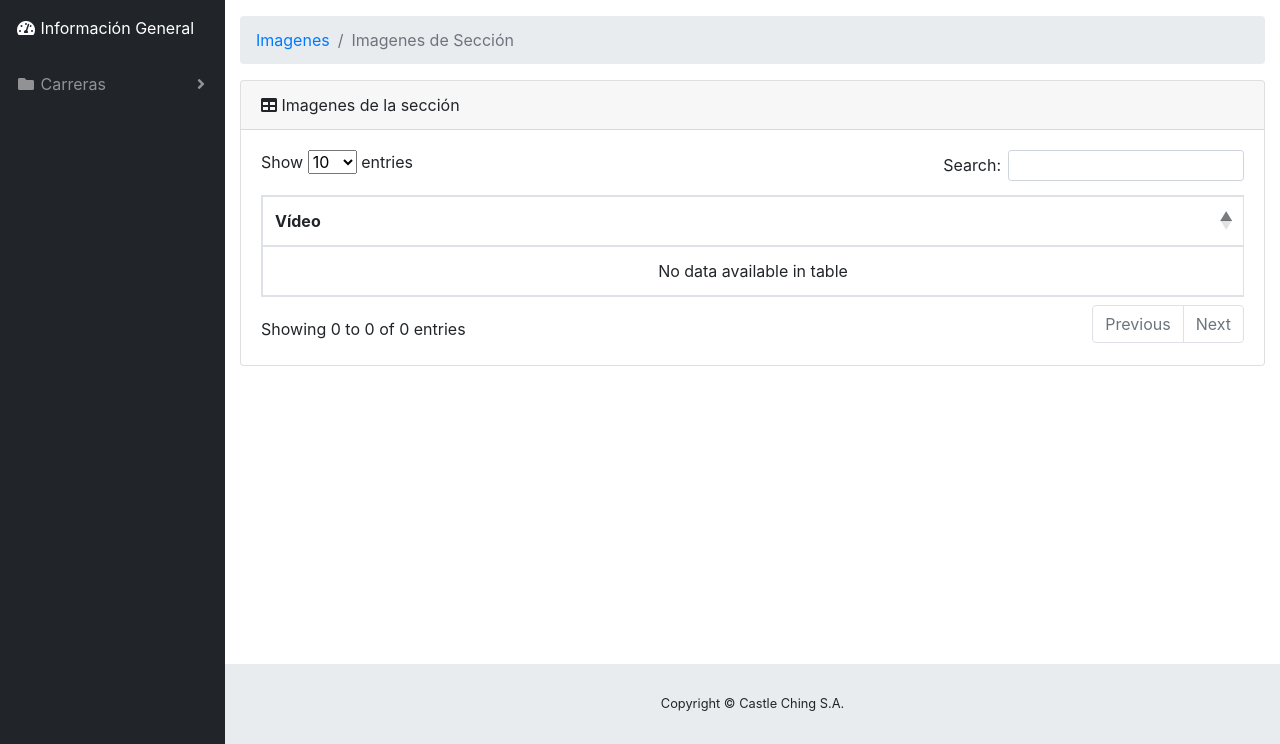
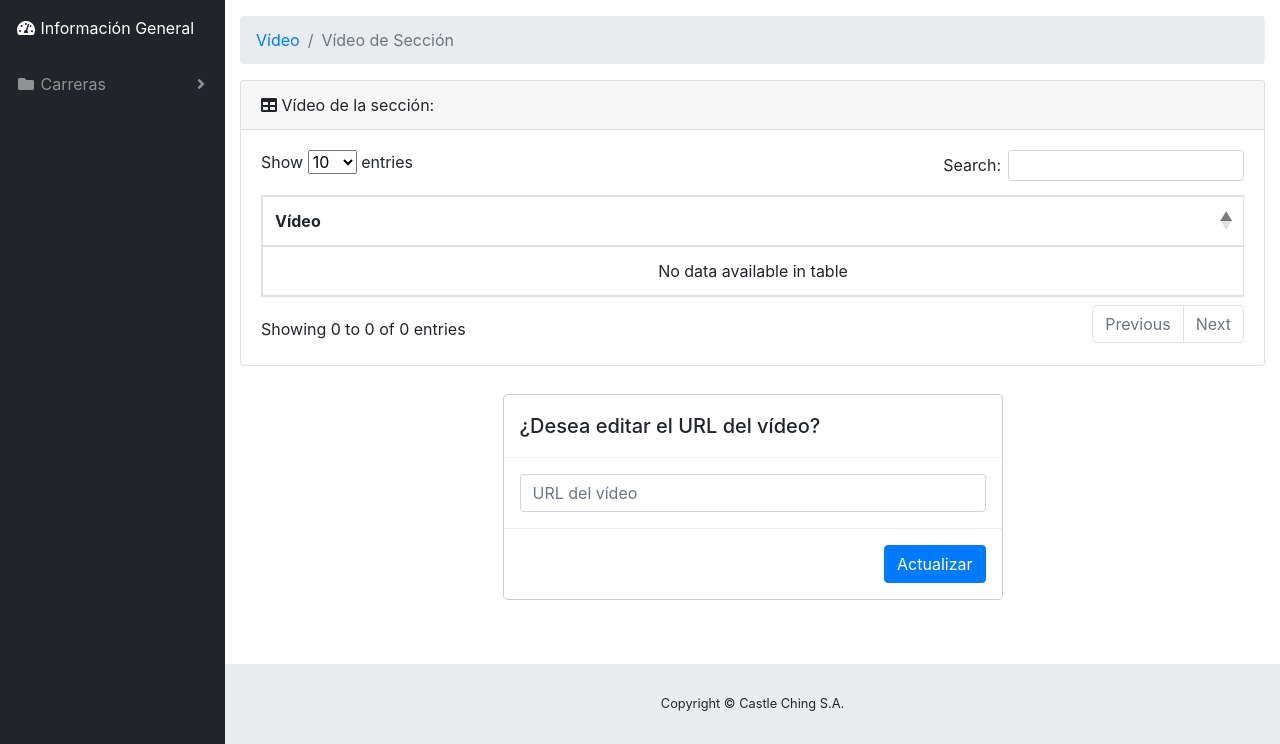
Before and after one commit to axelfj/careers-tec, a PHP site: page /sectionVideo.php?idSection=1 in a window 1280 px wide. Shown: the part 56-800 px from the top of the page. Run offline with PHP 8.4, Linux system fonts and the light colour scheme; data that the repository does not hold is empty; some libraries are stand-ins or nearby versions.

Commit message:
editVideo

```diff
--- a/sectionVideo.php
+++ b/sectionVideo.php
@@ -86,12 +86,11 @@
           <!-- Breadcrumbs-->
           <ol class="breadcrumb">
             <li class="breadcrumb-item">
-              <a href="#">Imagenes</a>
+              <a href="#">Vídeo</a>
             </li>
-            <li class="breadcrumb-item active">Imagenes de Sección</li>
+            <li class="breadcrumb-item active">Vídeo de Sección</li>
           </ol>
 
-          <!-- DataTables Example -->
 
           <?php
           	require_once("lib/db_connect.php");
@@ -108,14 +107,15 @@
           <div class="card mb-3">
             <div class="card-header">
               <i class="fas fa-table"></i>
-              Imagenes de la sección <?php echo $name = $_GET["name"] ?></div>
+              Vídeo de la sección: <?php echo $name = $_GET["nameSection"] ?></div>
             <div class="card-body">
+
               <div class="table-responsive">
+
                 <table class="table table-bordered" id="dataTable" width="100%" cellspacing="0">
                   <thead>
                     <tr>
                         <th>Vídeo</th>
-                        <!--<th>Borrar</th>-->
                     </tr>
                   </thead>
                   <tbody>
@@ -126,11 +126,11 @@
 
                     <tr>
 
-                        <td><iframe width="560" height="315"
+                        <td><center>
+                            <iframe width="680" height="420"
                     src=<?php echo $link?>
-                    allowfullscreen></iframe></td>
-                        <!--<td><a><center><input type=image src="buttons/borrar.png" width="35" height="35" data-toggle="modal" data-target="#eraseModal"></center></a></td>
-                   -->
+                    allowfullscreen></iframe></center></td>
+
 			</tr>
 
                     <?php
@@ -139,15 +139,31 @@
 
                   </tbody>
                 </table>
+
               </div>
             </div>
           </div>
+            <div class="modal-dialog" role="document">
+                <div class="modal-content">
+                    <div class="modal-header">
+                        <h5 class="modal-title" id="exampleModalLabel">¿Desea editar el URL del vídeo?</h5>
+                    </div>
+                    <div class="modal-body">
+                        <input type="text"id="url" name = "url" class="form-control" placeholder="URL del vídeo">
+                    </div>
+                    <div class="modal-footer">
+                        <a <center class="btn btn-primary" href= "editarVideo.php?id=<?php echo $fila["id"]?>" data-toggle="modal" data-target="#editModal"> Actualizar </center></a>
+                    </div>
+                </div>
+            </div>
 
         </div>
         <!-- /.container-fluid -->
 
+
         <!-- Sticky Footer -->
         <footer class="sticky-footer">
+
           <div class="container my-auto">
             <div class="copyright text-center my-auto">
               <span>Copyright © Castle Ching S.A.</span>
@@ -185,20 +201,20 @@
         </div>
     </div>
 
-    <!-- Erase Modal-->
-    <div class="modal fade" id="eraseModal" tabindex="-1" role="dialog" aria-labelledby="exampleModalLabel" aria-hidden="true">
+    <!-- Edit Modal-->
+    <div class="modal fade" id="editModal" tabindex="-1" role="dialog" aria-labelledby="exampleModalLabel" aria-hidden="true">
         <div class="modal-dialog" role="document">
             <div class="modal-content">
                 <div class="modal-header">
-                    <h5 class="modal-title" id="exampleModalLabel">¿Seguro que desea borrar el vídeo?</h5>
+                    <h5 class="modal-title" id="exampleModalLabel">¿Seguro que desea editar el URL del vídeo?</h5>
                     <button class="erase" type="button" data-dismiss="modal" aria-label="Close">
                         <span aria-hidden="true">×</span>
                     </button>
                 </div>
-                <div class="modal-body">Seleccione borrar si está seguro.</div>
+                <div class="modal-body">Seleccione Aceptar si está seguro.</div>
                 <div class="modal-footer">
                     <button class="btn btn-secondary" type="button" data-dismiss="modal">Cancelar</button>
-                    <a class="btn btn-primary" href= "borrarVideo.php?id=<?php echo $fila["id"]?>"> Borrar </a>
+                    <a class="btn btn-primary" href= "editarVideo.php?id=<?php echo $fila["idVideo"]?>"> Aceptar </a>
                 </div>
             </div>
         </div>
```
